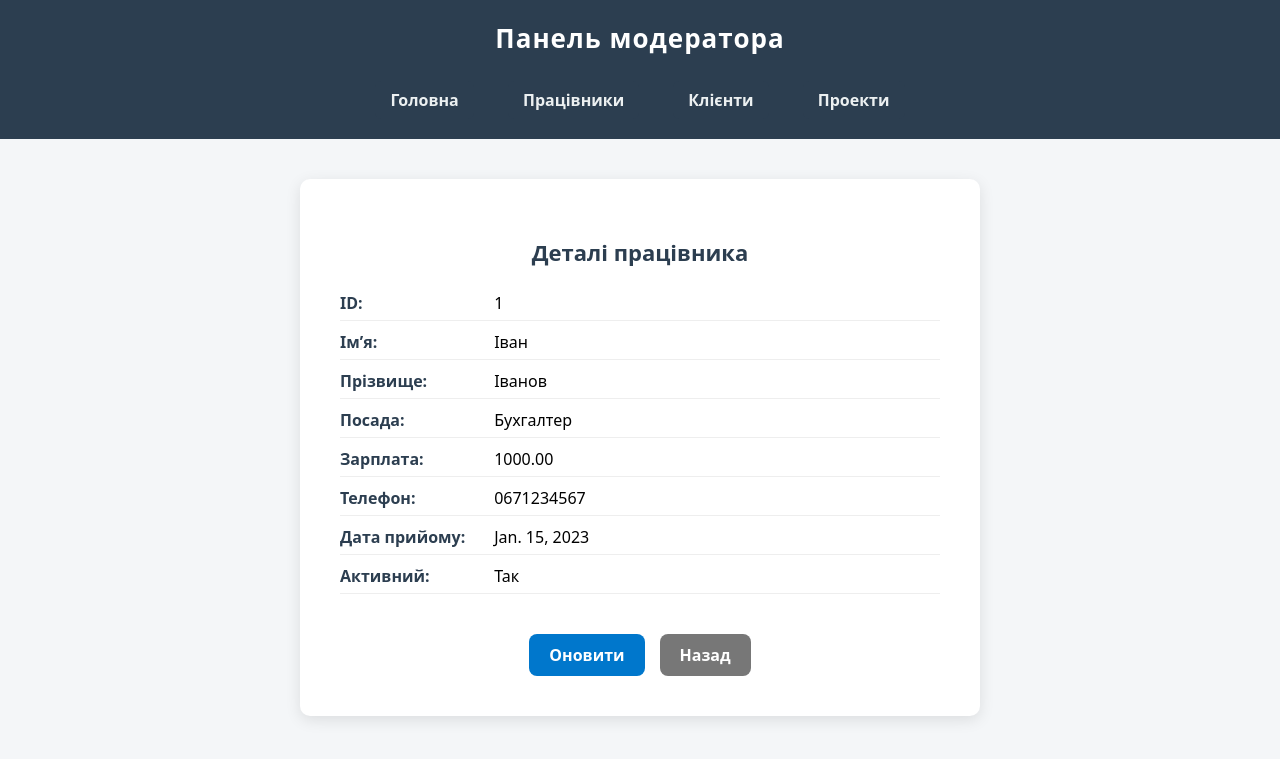
After one commit to Alisa-t0/CompanySite, a Django app: page /moderator/workers/1 in a window 1280 px wide. The commit adds this page. Shown: the top 759 px of the page. Run offline with Django 5.2, Linux system fonts and the light colour scheme; data comes from the database, SQL or seed files in the repository; both versions use the stored data as it was after the commit.

Commit message:
added dynamic pages

```diff
--- a/company/main/models.py
+++ b/company/main/models.py
@@ -12,6 +12,9 @@ class Worker(models.Model):
 
     def __str__(self):
         return f"{self.name} {self.surname}"
+
+    def get_absolute_url(self):
+        return f'/moderator/workers/{self.id}'
 
 class Project(models.Model):
     id = models.IntegerField('№', primary_key=True)
--- a/company/moderator/static/moderator/css/style.css
+++ b/company/moderator/static/moderator/css/style.css
@@ -170,3 +170,59 @@ body.add-employee-page button {
     padding: 14px 28px;
     font-size: 17px;
 }
+
+
+.worker-card h2 {
+    text-align: center;
+    margin-bottom: 25px;
+    font-size: 22px;
+    color: #2c3e50;
+}
+
+.worker-info p {
+    font-size: 16px;
+    margin: 10px 0;
+    border-bottom: 1px solid #eee;
+    padding-bottom: 6px;
+}
+
+.worker-info strong {
+    color: #2c3e50;
+    display: inline-block;
+    width: 150px;
+}
+
+.worker-actions {
+    display: flex;
+    justify-content: center;
+    gap: 15px;
+    margin-top: 25px;
+}
+
+.worker-actions .btn {
+    background: #0077cc;
+    color: white;
+    padding: 10px 20px;
+    border-radius: 8px;
+    text-decoration: none;
+    font-weight: bold;
+    transition: 0.3s;
+}
+
+.worker-actions .btn:hover {
+    background: #005fa3;
+}
+
+.worker-actions .btn-back {
+    background: #777;
+}
+
+.worker-actions .btn-back:hover {
+    background: #555;
+}
+
+body.worker-page .container {
+    max-width: 600px;
+    padding: 40px;
+    font-size: 16px;
+}
--- a/company/moderator/templates/moderator/workers/create.html
+++ b/company/moderator/templates/moderator/workers/create.html
@@ -4,7 +4,7 @@
 
 {% block content %}
 <body class="add-employee-page">
-<h2 style="text-align: center; margin-bottom: 30px;">Додати нового працівника</h2>
+<h2 style="text-align: center; margin-bottom: 30px;">{% block h %}Додати нового {% endblock %}працівника</h2>
 
 <form method="post">
     {% csrf_token %}
@@ -44,6 +44,6 @@
         {{ form.is_active }}
     </div>
 
-    <button type="submit">Додати</button>
+    <button type="submit">{% block b %}Додати{% endblock %}</button>
 </form>
 {% endblock %}
--- /dev/null
+++ b/company/moderator/templates/moderator/workers/detail_view.html
@@ -0,0 +1,26 @@
+{% extends 'layout_m.html' %}
+
+{% block title %}Інформація про працівника{% endblock %}
+
+{% block content %}
+<body class="worker-page">
+<div class="worker-card">
+    <h2>Деталі працівника</h2>
+
+    <div class="worker-info">
+        <p><strong>ID:</strong> {{ worker.id }}</p>
+        <p><strong>Ім’я:</strong> {{ worker.name }}</p>
+        <p><strong>Прізвище:</strong> {{ worker.surname }}</p>
+        <p><strong>Посада:</strong> {{ worker.position }}</p>
+        <p><strong>Зарплата:</strong> {{ worker.salary }}</p>
+        <p><strong>Телефон:</strong> {{ worker.phone }}</p>
+        <p><strong>Дата прийому:</strong> {{ worker.date_hired }}</p>
+        <p><strong>Активний:</strong> {% if worker.is_active %}Так{% else %}Ні{% endif %}</p>
+    </div>
+
+    <div class="worker-actions">
+        <a href="{% url 'worker_update' worker.id %}" class="btn">Оновити</a>
+        <a href="{% url 'workers_list' %}" class="btn btn-back">Назад</a>
+    </div>
+</div>
+{% endblock %}
--- /dev/null
+++ b/company/moderator/templates/moderator/workers/update.html
@@ -0,0 +1,6 @@
+{% extends './create.html' %}
+
+{% block title %}Оновити працівника{% endblock %}
+
+{% block h %} Оновити {% endblock %}
+{% block b %} Оновити {% endblock %}
--- a/company/moderator/templates/moderator/workers/workers_list.html
+++ b/company/moderator/templates/moderator/workers/workers_list.html
@@ -15,6 +15,7 @@
             <th>Телефон</th>
             <th>Дата прийому</th>
             <th>Активний</th>
+            <th></th>
         </tr>
         {% for worker in all_workers %}
         <tr>
@@ -26,6 +27,7 @@
             <td>{{ worker.phone }}</td>
             <td>{{ worker.date_hired }}</td>
             <td>{% if worker.is_active %}✅{% else %}❌{% endif %}</td>
+            <td><a href="{% url 'worker_details' worker.id%}">Детальніше</a></td>
         </tr>
         {% endfor %}
     </table>
--- a/company/moderator/urls.py
+++ b/company/moderator/urls.py
@@ -5,4 +5,6 @@ urlpatterns = [
     path('',views.show_moderator_main_page,name='moderator_main_page'),
     path('workers/',views.show_workers_list,name='workers_list'),
     path('workers/create',views.worker_create,name='worker_create'),
+    path('workers/<int:pk>',views.WorkerDetailView.as_view(),name='worker_details'),
+    path('workers/<int:pk>/update',views.WorkerUpdateView.as_view(),name='worker_update'),
 ]
--- a/company/moderator/views.py
+++ b/company/moderator/views.py
@@ -1,9 +1,19 @@
 from django.shortcuts import render, redirect
+from django.views.generic import DetailView, UpdateView
 
 from .forms import WorkerForm
 from main.models import Worker
 
+class WorkerDetailView(DetailView):
+    model = Worker
+    template_name = 'moderator/workers/detail_view.html'
+    context_object_name = 'worker'
 
+class WorkerUpdateView(UpdateView):
+    model = Worker
+    template_name = 'moderator/workers/update.html'
+    form_class = WorkerForm
+    context_object_name = 'worker'
 # Create your views here.
 def show_moderator_main_page(request):
     return render(request, 'moderator/moderator_main_page.html')
```
Also changed, not shown: company/db.sqlite3.
